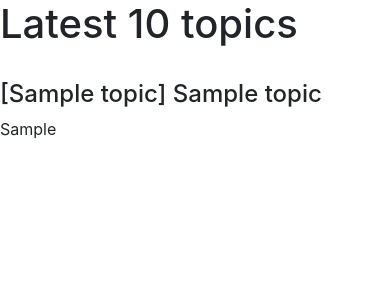
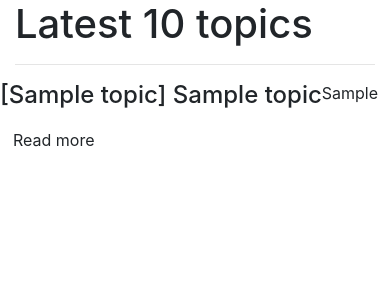
Before and after one commit to ViGLug/django-phpbb-extender, a Django app: template template/topics.html in a window 390 px wide. Shown: the top 300 px of the page. Run offline with Django 3.2, Linux system fonts and the light colour scheme; the template is opened without the code that fills it: most values are stand-ins (such as "Sample title", 1, 10 or a date in 2020); some libraries are stand-ins or nearby versions.

Commit message:
Link to topic added to mobile application; look improved

```diff
--- a/mobile/views.py
+++ b/mobile/views.py
@@ -1,6 +1,6 @@
 from django.views.generic import TemplateView
 from django_phpbb_extender.models import PhpbbTopics, PhpbbPosts
-from django_phpbb_extender.forum_settings import FORUM_NAME
+from django_phpbb_extender.forum_settings import FORUM_NAME, FORUM_PATH
 from django_phpbb_extender.utils import phpbb_to_html
 
 class Topics(TemplateView):
@@ -15,6 +15,7 @@
             post = PhpbbPosts.objects.get(post_id=topic.topic_first_post_id)
             latest.append((
                 topic,
+                FORUM_PATH+"viewtopic.php?t=%s" % topic.topic_id,
                 phpbb_to_html(post.post_text),
             ))
         context["latest"] = latest
--- a/template/topics.html
+++ b/template/topics.html
@@ -7,13 +7,23 @@
 </head>
 <body>
 
+<div class="container">
+
 <h1>Latest 10 topics</h1>
 
-{% for topic, first_post in latest %}
-    <br />
-    <h4>[{{ topic.topic_first_poster_name }}] {{ topic.topic_title }}</h4>
-    <p>{{ first_post|safe }}</p>
+{% for topic, topic_link, first_post in latest %}
+    <hr />
+    <div class="row">
+        <h4>[{{ topic.topic_first_poster_name }}] {{ topic.topic_title }}</h4>
+        <p>{{ first_post|safe }}</p>
+        <div style="text-align: right">
+            <a href="{{ topic_link }}">
+                <button class="btn">Read more</button>
+            </a>
+        </div>
+    </div>
 {% endfor %}
+
 </div>
 
 <script src="http://code.jquery.com/jquery.js"></script>
```
